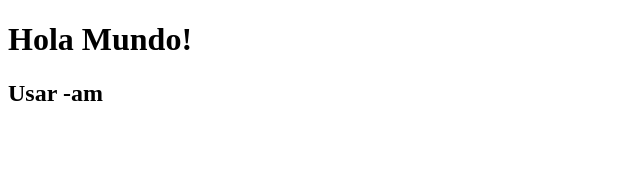
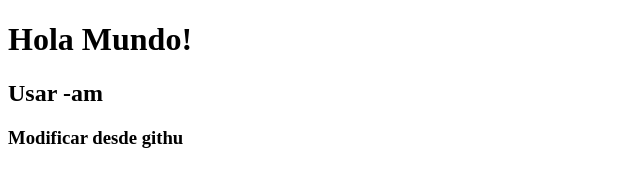
Before and after one commit to lucasgerardo/test, a plain HTML site: page index.html in a window 1280 px wide. Shown: the whole page, without its empty margins (0-640 px from the left). Drawn offline with Linux system fonts and the light colour scheme.

Commit message:
Update index.html
Modificamos desde github para actualizarlo desde local

```diff
--- a/index.html
+++ b/index.html
@@ -8,5 +8,6 @@
 <body>
     <h1>Hola Mundo!</h1>
     <h2>Usar -am</h2>
+    <h3>Modificar desde githu</h3>
 </body>
 </html>
```
